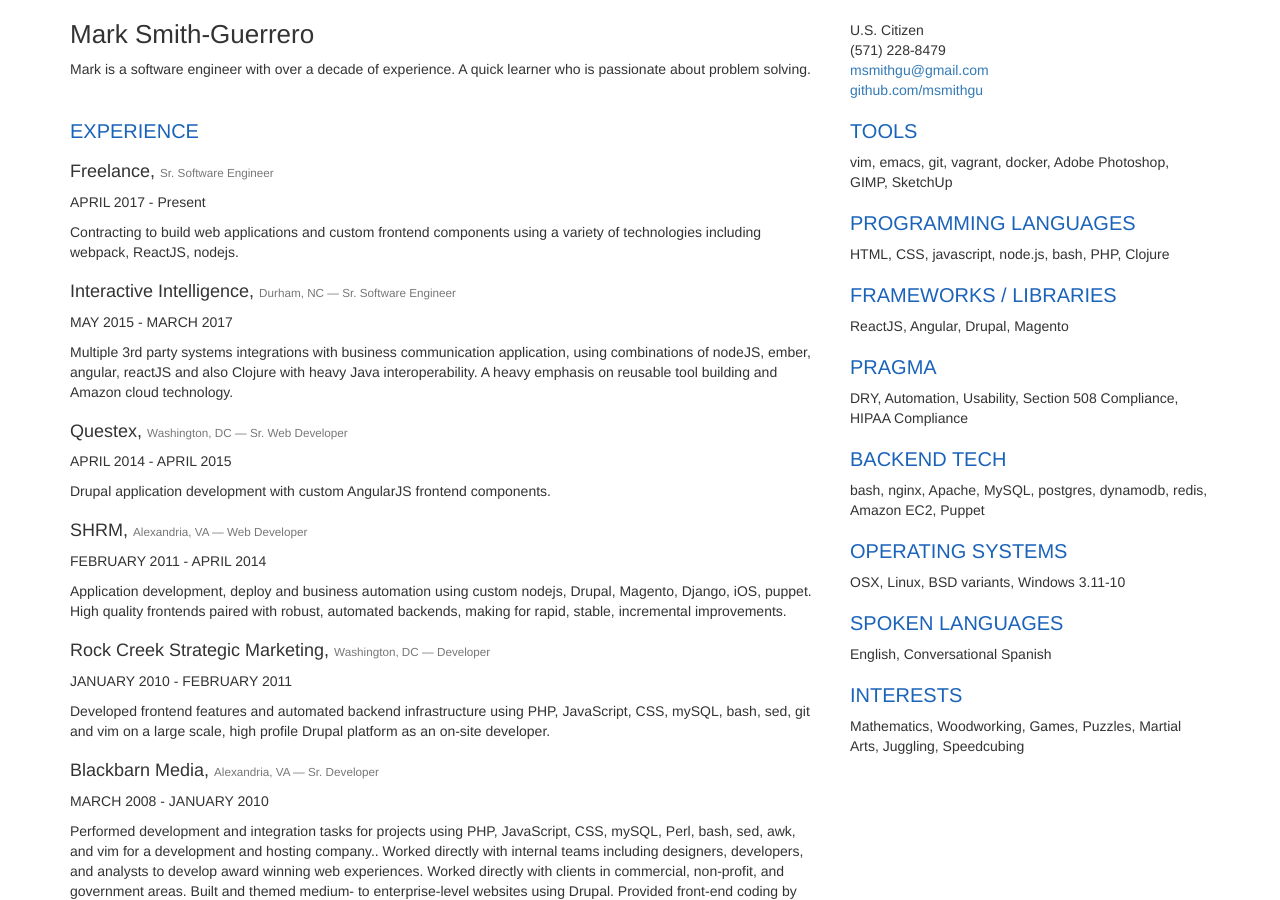
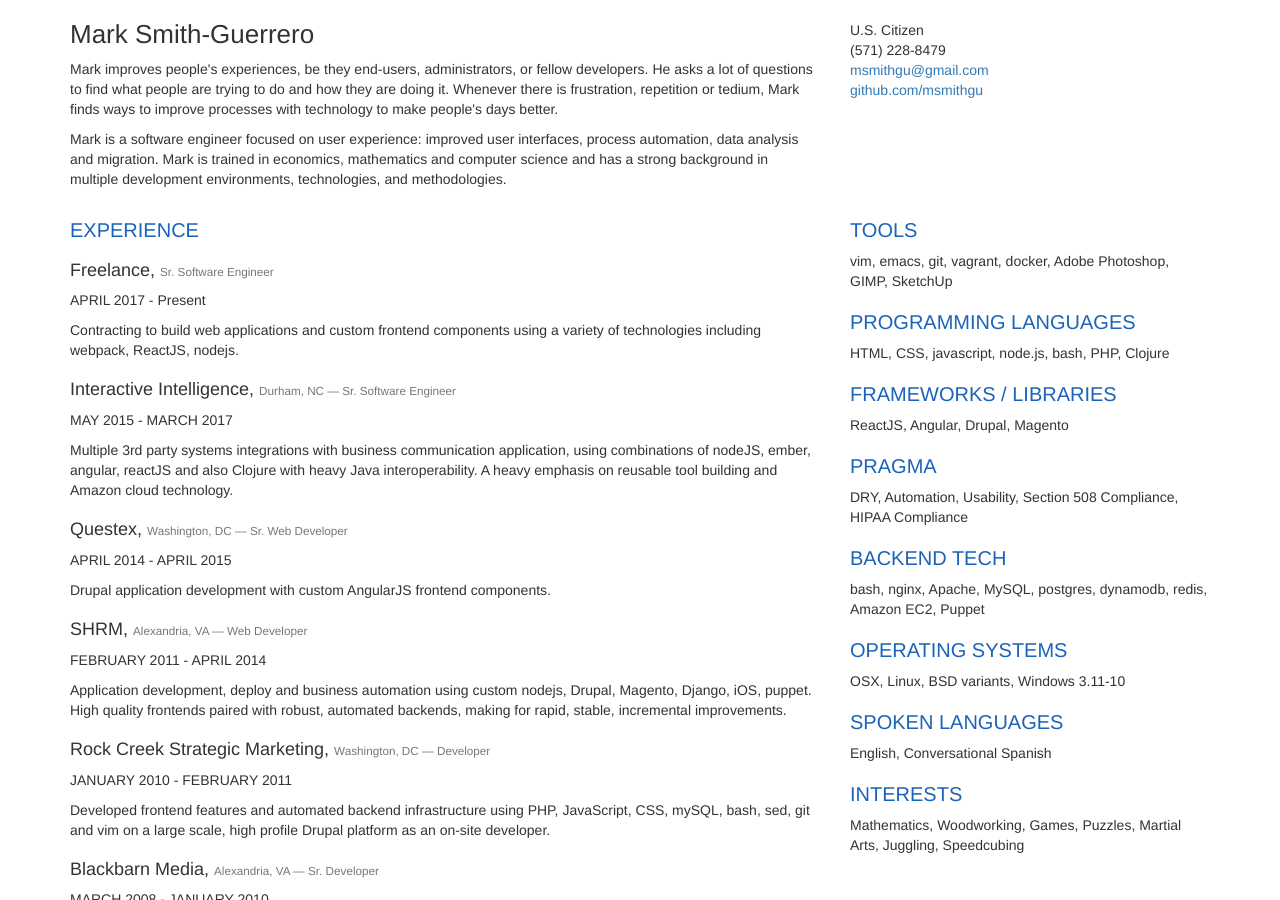
Before and after one commit to msmithgu/msmithgu.github.io, a Jekyll site: the page index.html, which Jekyll copies as it is, in a window 1280 px wide and 900 px high. Built offline with Jekyll 4.4.1, drawn with Linux system fonts in a browser that asks for light colours; some of the changed text lies outside the part shown.

Commit message:
New content\!

```diff
--- a/index.html
+++ b/index.html
@@ -30,7 +30,8 @@
       <div class="row">
         <div class="col-xs-8">
           <h1>Mark Smith-Guerrero</h1>
-          <p>Mark is a software engineer with over a decade of experience. A quick learner who is passionate about problem solving.</p>
+          <p>Mark improves people's experiences, be they end-users, administrators, or fellow developers. He asks a lot of questions to find what people are trying to do and how they are doing it. Whenever there is frustration, repetition or tedium, Mark finds ways to improve processes with technology to make people's days better.</p>
+          <p>Mark is a software engineer focused on user experience: improved user interfaces, process automation, data analysis and migration. Mark is trained in economics, mathematics and computer science and has a strong background in multiple development environments, technologies, and methodologies.</p>
         </div>
         <div class="col-xs-4 contact">
           U.S. Citizen<br />
```
Also changed, not shown: other parts of index.html (+0 -3 lines).
